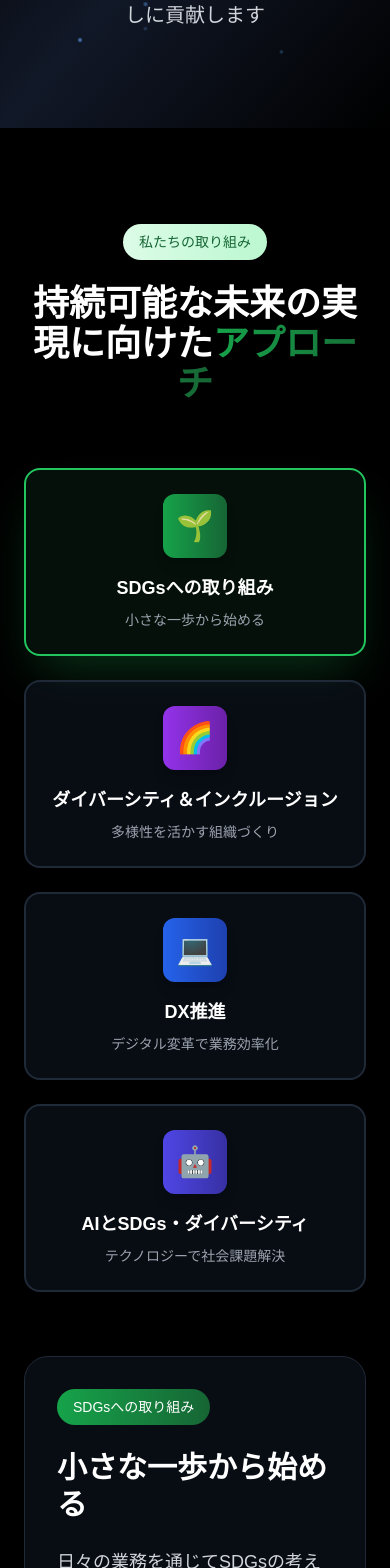
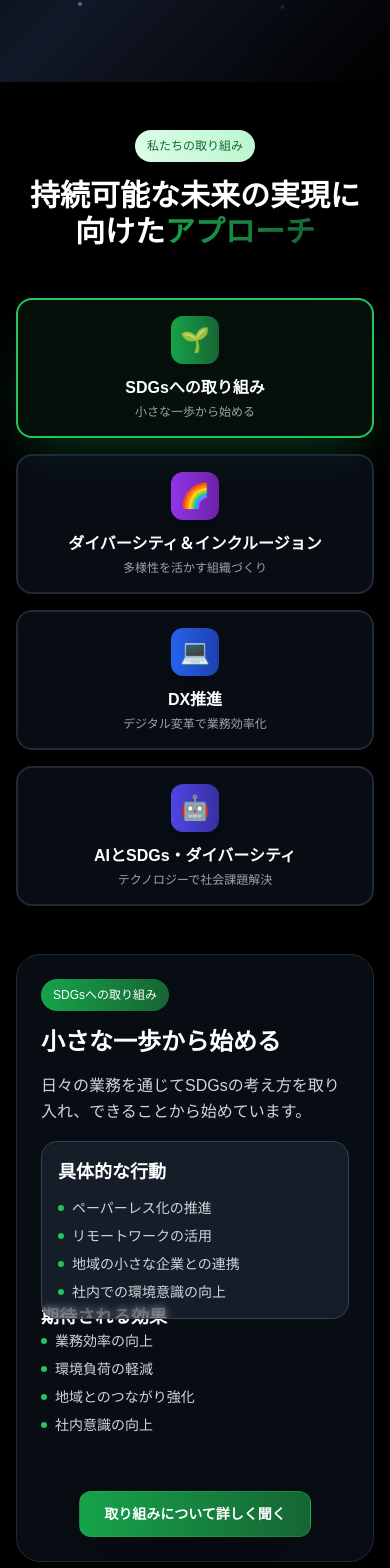
Before and after one commit to mogcia-app/mogcia, a Next.js app: page /social in a window 390 px wide. Shown: the part 391-1959 px from the top of the page. Built offline with nearby package versions, Linux system fonts and the light colour scheme.

Commit message:
Improve responsive design for social page

```diff
--- a/src/app/social/page.tsx
+++ b/src/app/social/page.tsx
@@ -232,15 +232,15 @@ export default function SocialPage() {
           }
         `}</style>
 
-        <div className="relative z-10 max-w-6xl mx-auto px-6 text-center">
+        <div className="relative z-10 max-w-6xl mx-auto px-4 sm:px-6 text-center">
           <div className={`transition-all duration-1000 delay-200 ${isVisible ? 'opacity-100 translate-y-0' : 'opacity-0 translate-y-10'}`}>
-            <div className="inline-block px-6 py-3 bg-gradient-to-r from-green-600 to-green-800 rounded-full text-sm font-medium text-white shadow-2xl mb-8">
+            <div className="inline-block px-4 py-2 sm:px-6 sm:py-3 bg-gradient-to-r from-green-600 to-green-800 rounded-full text-xs sm:text-sm font-medium text-white shadow-2xl mb-6 sm:mb-8">
               社会への取り組み
             </div>
-            <h1 className={`text-5xl md:text-7xl font-black mb-8 bg-gradient-to-r from-white via-green-200 to-green-400 bg-clip-text text-transparent transition-all duration-1000 delay-400 ${isVisible ? 'opacity-100 translate-y-0' : 'opacity-0 translate-y-8'}`}>
+            <h1 className={`text-4xl sm:text-5xl md:text-6xl lg:text-7xl font-black mb-6 sm:mb-8 bg-gradient-to-r from-white via-green-200 to-green-400 bg-clip-text text-transparent transition-all duration-1000 delay-400 ${isVisible ? 'opacity-100 translate-y-0' : 'opacity-0 translate-y-8'}`}>
               Social Impact
             </h1>
-            <p className={`text-xl text-gray-300 max-w-4xl mx-auto leading-relaxed transition-all duration-1000 delay-600 ${isVisible ? 'opacity-100 translate-y-0' : 'opacity-0 translate-y-6'}`}>
+            <p className={`text-lg sm:text-xl text-gray-300 max-w-3xl sm:max-w-4xl mx-auto leading-relaxed transition-all duration-1000 delay-600 ${isVisible ? 'opacity-100 translate-y-0' : 'opacity-0 translate-y-6'}`}>
               テクノロジーの力で、持続可能な社会の実現と
               すべての人々の幸福な暮らしに貢献します
             </p>
@@ -249,33 +249,33 @@ export default function SocialPage() {
       </section>
 
       {/* 取り組み一覧セクション */}
-      <section className="py-24 bg-black">
-        <div className="max-w-7xl mx-auto px-6">
-          <div className={`text-center mb-16 transition-all duration-1000 delay-200 ${isVisible ? 'opacity-100 translate-y-0' : 'opacity-0 translate-y-10'}`}>
-            <div className="inline-block px-4 py-2 bg-gradient-to-r from-green-100 to-green-200 text-green-800 rounded-full text-sm font-medium mb-6">
+      <section className="section-responsive bg-black">
+        <div className="container-responsive">
+          <div className={`text-center mb-12 sm:mb-16 transition-all duration-1000 delay-200 ${isVisible ? 'opacity-100 translate-y-0' : 'opacity-0 translate-y-10'}`}>
+            <div className="inline-block px-3 py-2 sm:px-4 sm:py-2 bg-gradient-to-r from-green-100 to-green-200 text-green-800 rounded-full text-xs sm:text-sm font-medium mb-4 sm:mb-6">
               私たちの取り組み
             </div>
-            <h2 className="text-4xl font-bold text-white mb-6">
+            <h2 className="heading-responsive text-white mb-4 sm:mb-6">
               {`持続可能な未来の実現に向けた`}<span className="bg-gradient-to-r from-green-600 to-green-800 bg-clip-text text-transparent">{`アプローチ`}</span>
             </h2>
           </div>
 
-          <div className="grid grid-cols-1 md:grid-cols-2 lg:grid-cols-4 gap-6 mb-16">
+          <div className="grid grid-cols-1 sm:grid-cols-2 lg:grid-cols-4 gap-4 sm:gap-6 mb-12 sm:mb-16">
             {initiatives.map((initiative) => (
               <button
                 key={initiative.id}
                 onClick={() => setActiveTab(initiative.id)}
-                className={`group p-6 rounded-2xl border-2 transition-all duration-300 transform hover:scale-105 ${
+                className={`group p-4 sm:p-6 rounded-2xl border-2 transition-all duration-300 transform hover:scale-105 ${
                   activeTab === initiative.id
                     ? 'border-green-500 bg-green-900/20 shadow-2xl shadow-green-500/25'
                     : 'border-gray-800 bg-gray-900/50 hover:border-green-500/50 hover:bg-green-900/10'
                 }`}
               >
-                <div className={`w-16 h-16 bg-gradient-to-r ${initiative.color} rounded-xl flex items-center justify-center mb-4 group-hover:scale-110 transition-transform duration-300 shadow-lg mx-auto`}>
-                  <span className="text-3xl">{initiative.icon}</span>
+                <div className={`w-12 h-12 sm:w-16 sm:h-16 bg-gradient-to-r ${initiative.color} rounded-xl flex items-center justify-center mb-3 sm:mb-4 group-hover:scale-110 transition-transform duration-300 shadow-lg mx-auto`}>
+                  <span className="text-2xl sm:text-3xl">{initiative.icon}</span>
                 </div>
-                <h3 className="text-lg font-bold text-white mb-2">{initiative.title}</h3>
-                <p className="text-sm text-gray-400 group-hover:text-gray-300 transition-colors duration-300">
+                <h3 className="text-base sm:text-lg font-bold text-white mb-1 sm:mb-2">{initiative.title}</h3>
+                <p className="text-xs sm:text-sm text-gray-400 group-hover:text-gray-300 transition-colors duration-300">
                   {initiative.subtitle}
                 </p>
               </button>
@@ -284,31 +284,31 @@ export default function SocialPage() {
 
           {/* 取り組み詳細 */}
           <div className={`transition-all duration-1000 delay-400 ${isVisible ? 'opacity-100 translate-y-0' : 'opacity-0 translate-y-10'}`}>
-            <div className="bg-gray-900/50 backdrop-blur-sm rounded-3xl p-8 md:p-12 border border-gray-800 shadow-2xl">
-              <div className="grid grid-cols-1 lg:grid-cols-2 gap-12">
+            <div className="bg-gray-900/50 backdrop-blur-sm rounded-3xl p-6 sm:p-8 md:p-12 border border-gray-800 shadow-2xl">
+              <div className="grid grid-cols-1 lg:grid-cols-2 gap-8 lg:gap-12">
                 {/* 左側：取り組み概要 */}
-                <div className="space-y-6">
-                  <div className={`inline-block px-4 py-2 bg-gradient-to-r ${initiatives[activeTab].color} text-white rounded-full text-sm font-medium`}>
+                <div className="space-responsive">
+                  <div className={`inline-block px-3 py-2 sm:px-4 sm:py-2 bg-gradient-to-r ${initiatives[activeTab].color} text-white rounded-full text-xs sm:text-sm font-medium`}>
                     {initiatives[activeTab].title}
                   </div>
-                  <h3 className="text-3xl font-bold text-white leading-tight">
+                  <h3 className="text-2xl sm:text-3xl font-bold text-white leading-tight">
                     {initiatives[activeTab].subtitle}
                   </h3>
-                  <p className="text-lg text-gray-300 leading-relaxed">
+                  <p className="text-base sm:text-lg text-gray-300 leading-relaxed">
                     {initiatives[activeTab].description}
                   </p>
 
                   {/* 具体的な取り組み */}
                   {activeTab === 0 && (
-                    <div className="space-y-6">
+                    <div className="space-responsive">
                       {/* 具体的な行動 */}
-                      <div className="bg-gray-800/50 backdrop-blur-sm rounded-2xl p-6 border border-gray-700">
-                        <h4 className="text-xl font-semibold text-white mb-4">具体的な行動</h4>
-                        <div className="space-y-3">
+                      <div className="bg-gray-800/50 backdrop-blur-sm rounded-2xl p-4 sm:p-6 border border-gray-700">
+                        <h4 className="text-lg sm:text-xl font-semibold text-white mb-3 sm:mb-4">具体的な行動</h4>
+                        <div className="space-y-2 sm:space-y-3">
                           {(initiatives[activeTab]?.actions || []).map((action, idx) => (
-                            <div key={idx} className="flex items-center space-x-3">
-                              <div className="w-2 h-2 bg-green-500 rounded-full" />
-                              <span className="text-gray-300">{action}</span>
+                            <div key={idx} className="flex items-center gap-2 sm:gap-3">
+                              <div className="w-1.5 h-1.5 sm:w-2 sm:h-2 bg-green-500 rounded-full" />
+                              <span className="text-sm sm:text-base text-gray-300">{action}</span>
                             </div>
                           ))}
                         </div>
@@ -317,14 +317,14 @@ export default function SocialPage() {
                   )}
 
                   {activeTab === 1 && (
-                    <div className="space-y-6">
-                      <div className="bg-gray-800/50 backdrop-blur-sm rounded-2xl p-6 border border-gray-700">
-                        <h4 className="text-xl font-semibold text-white mb-4">推進政策</h4>
-                        <div className="space-y-3">
+                    <div className="space-responsive">
+                      <div className="bg-gray-800/50 backdrop-blur-sm rounded-2xl p-4 sm:p-6 border border-gray-700">
+                        <h4 className="text-lg sm:text-xl font-semibold text-white mb-3 sm:mb-4">推進政策</h4>
+                        <div className="space-y-2 sm:space-y-3">
                           {(initiatives[activeTab]?.policies || []).map((policy, idx) => (
-                            <div key={idx} className="flex items-center space-x-3">
-                              <div className="w-2 h-2 bg-purple-500 rounded-full"></div>
-                              <span className="text-gray-300">{policy}</span>
+                            <div key={idx} className="flex items-center gap-2 sm:gap-3">
+                              <div className="w-1.5 h-1.5 sm:w-2 sm:h-2 bg-purple-500 rounded-full"></div>
+                              <span className="text-sm sm:text-base text-gray-300">{policy}</span>
                             </div>
                           ))}
                         </div>
@@ -333,14 +333,14 @@ export default function SocialPage() {
                   )}
 
                   {activeTab === 2 && (
-                    <div className="space-y-6">
-                      <div className="bg-gray-800/50 backdrop-blur-sm rounded-2xl p-6 border border-gray-700">
-                        <h4 className="text-xl font-semibold text-white mb-4">なぜDXが必要か</h4>
-                        <div className="space-y-3">
+                    <div className="space-responsive">
+                      <div className="bg-gray-800/50 backdrop-blur-sm rounded-2xl p-4 sm:p-6 border border-gray-700">
+                        <h4 className="text-lg sm:text-xl font-semibold text-white mb-3 sm:mb-4">なぜDXが必要か</h4>
+                        <div className="space-y-2 sm:space-y-3">
                           {(initiatives[activeTab]?.whyDX || []).map((reason, idx) => (
-                            <div key={idx} className="flex items-center space-x-3">
-                              <div className="w-2 h-2 bg-blue-500 rounded-full"></div>
-                              <span className="text-gray-300">{reason}</span>
+                            <div key={idx} className="flex items-center gap-2 sm:gap-3">
+                              <div className="w-1.5 h-1.5 sm:w-2 sm:h-2 bg-blue-500 rounded-full"></div>
+                              <span className="text-sm sm:text-base text-gray-300">{reason}</span>
                             </div>
                           ))}
                         </div>
@@ -349,14 +349,14 @@ export default function SocialPage() {
                   )}
 
                   {activeTab === 3 && (
-                    <div className="space-y-6">
-                      <div className="bg-gray-800/50 backdrop-blur-sm rounded-2xl p-6 border border-gray-700">
-                        <h4 className="text-xl font-semibold text-white mb-4">AI活用事例</h4>
-                        <div className="space-y-3">
+                    <div className="space-responsive">
+                      <div className="bg-gray-800/50 backdrop-blur-sm rounded-2xl p-4 sm:p-6 border border-gray-700">
+                        <h4 className="text-lg sm:text-xl font-semibold text-white mb-3 sm:mb-4">AI活用事例</h4>
+                        <div className="space-y-2 sm:space-y-3">
                           {(initiatives[activeTab]?.applications || []).map((app, idx) => (
-                            <div key={idx} className="flex items-center space-x-3">
-                              <div className="w-2 h-2 bg-indigo-500 rounded-full"></div>
-                              <span className="text-gray-300">{app}</span>
+                            <div key={idx} className="flex items-center gap-2 sm:gap-3">
+                              <div className="w-1.5 h-1.5 sm:w-2 sm:h-2 bg-indigo-500 rounded-full"></div>
+                              <span className="text-sm sm:text-base text-gray-300">{app}</span>
                             </div>
                           ))}
                         </div>
@@ -366,15 +366,15 @@ export default function SocialPage() {
                 </div>
 
                 {/* 右側：詳細情報 */}
-                <div className="space-y-6 flex flex-col justify-end h-full -mt-10">
+                <div className="space-responsive flex flex-col justify-end h-full -mt-6 sm:-mt-10">
                   {/* 効果・影響 */}
                   <div>
-                    <h4 className="text-xl font-semibold text-white">
+                    <h4 className="text-lg sm:text-xl font-semibold text-white">
                       {activeTab === 1 ? "期待される効果" :
                        activeTab === 2 ? "提供ソリューション" :
                        activeTab === 3 ? "社会への影響" : "期待される効果"}
                     </h4>
-                    <div className="space-y-3">
+                    <div className="space-y-2 sm:space-y-3">
                       {(activeTab === 1 ? (initiatives[activeTab]?.benefits || []) :
                         activeTab === 2 ? (initiatives[activeTab]?.solutions || []) :
                         activeTab === 3 ? (initiatives[activeTab]?.impact || []) : [
@@ -383,13 +383,13 @@ export default function SocialPage() {
                           '地域とのつながり強化',
                           '社内意識の向上',
                         ]).map((item, idx) => (
-                        <div key={idx} className="flex items-center space-x-3">
-                          <div className={`w-2 h-2 rounded-full ${
+                        <div key={idx} className="flex items-center gap-2 sm:gap-3">
+                          <div className={`w-1.5 h-1.5 sm:w-2 sm:h-2 rounded-full ${
                             activeTab === 1 ? 'bg-purple-500' :
                             activeTab === 2 ? 'bg-blue-500' :
                             activeTab === 3 ? 'bg-indigo-500' : 'bg-green-500'
                           }`}></div>
-                          <span className="text-gray-300">{item}</span>
+                          <span className="text-sm sm:text-base text-gray-300">{item}</span>
                         </div>
                       ))}
                     </div>
@@ -398,10 +398,10 @@ export default function SocialPage() {
               </div>
 
               {/* CTAボタン */}
-              <div className="mt-12 text-center">
+              <div className="mt-8 sm:mt-12 text-center">
                 <a
                   href="/contact"
-                  className="inline-block px-8 py-4 bg-gradient-to-r from-green-600 to-green-800 hover:from-green-700 hover:to-green-900 text-white font-semibold rounded-xl shadow-2xl hover:shadow-green-500/25 transition-all duration-300 transform hover:scale-105 hover:-translate-y-1 border border-green-500/30"
+                  className="inline-block px-6 py-3 sm:px-8 sm:py-4 bg-gradient-to-r from-green-600 to-green-800 hover:from-green-700 hover:to-green-900 text-white font-semibold rounded-xl shadow-2xl hover:shadow-green-500/25 transition-all duration-300 transform hover:scale-105 hover:-translate-y-1 border border-green-500/30 text-sm sm:text-base"
                 >
                   取り組みについて詳しく聞く
                 </a>
@@ -414,9 +414,9 @@ export default function SocialPage() {
 
 
  {/* フッター */}
- <footer className="bg-black text-white py-16 border-t border-gray-800">
-        <div className="max-w-7xl mx-auto px-6">
-          <div className="grid grid-cols-1 md:grid-cols-3 gap-8 mb-12">
+ <footer className="bg-black text-white py-12 sm:py-16 border-t border-gray-800">
+        <div className="container-responsive">
+          <div className="grid grid-cols-1 md:grid-cols-3 gap-6 sm:gap-8 mb-8 sm:mb-12">
             <div>
               <h3 className="text-2xl font-bold mb-4 bg-gradient-to-r from-blue-400 to-blue-600 bg-clip-text text-transparent">
                 MOGCIA
```
